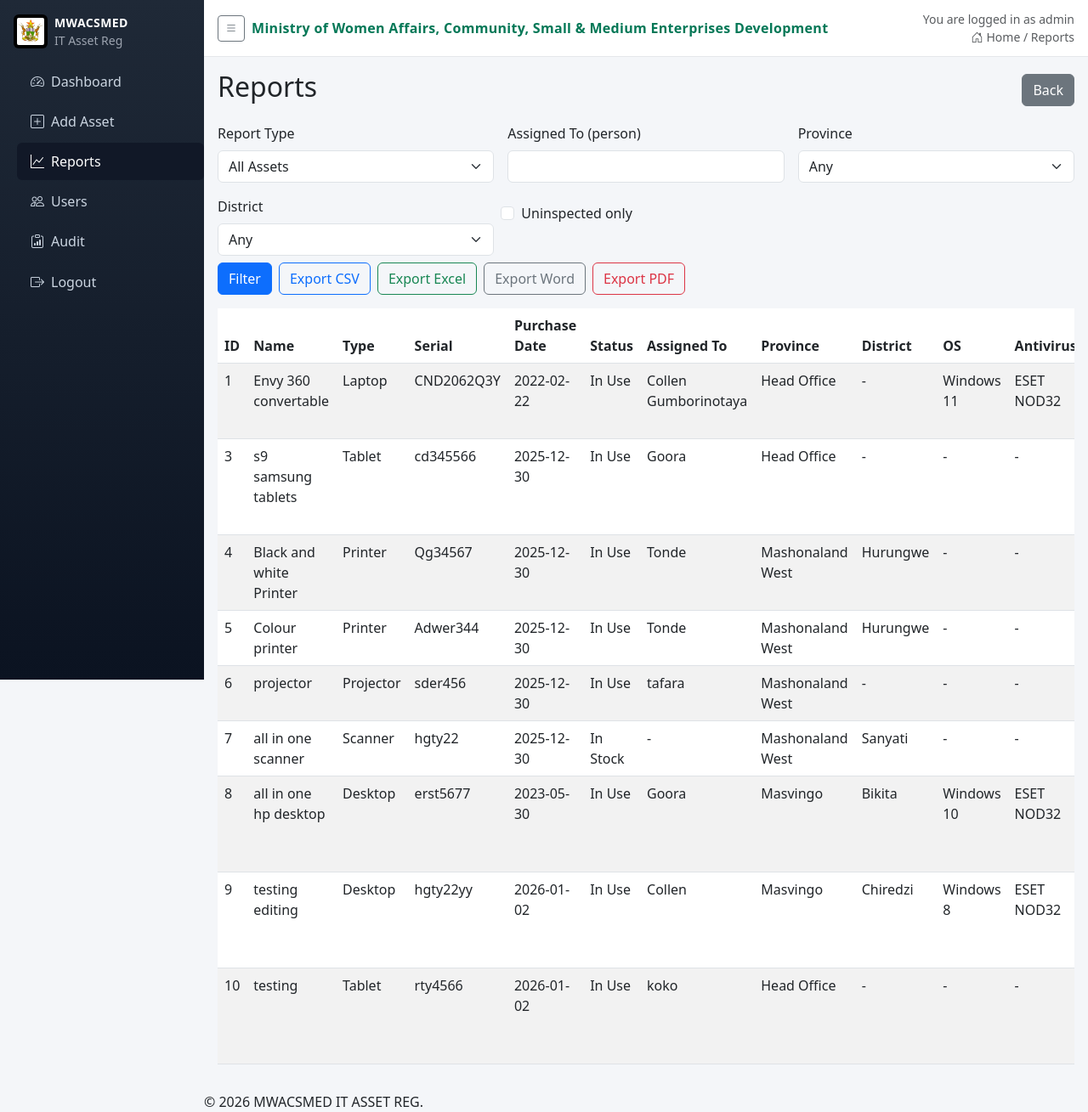
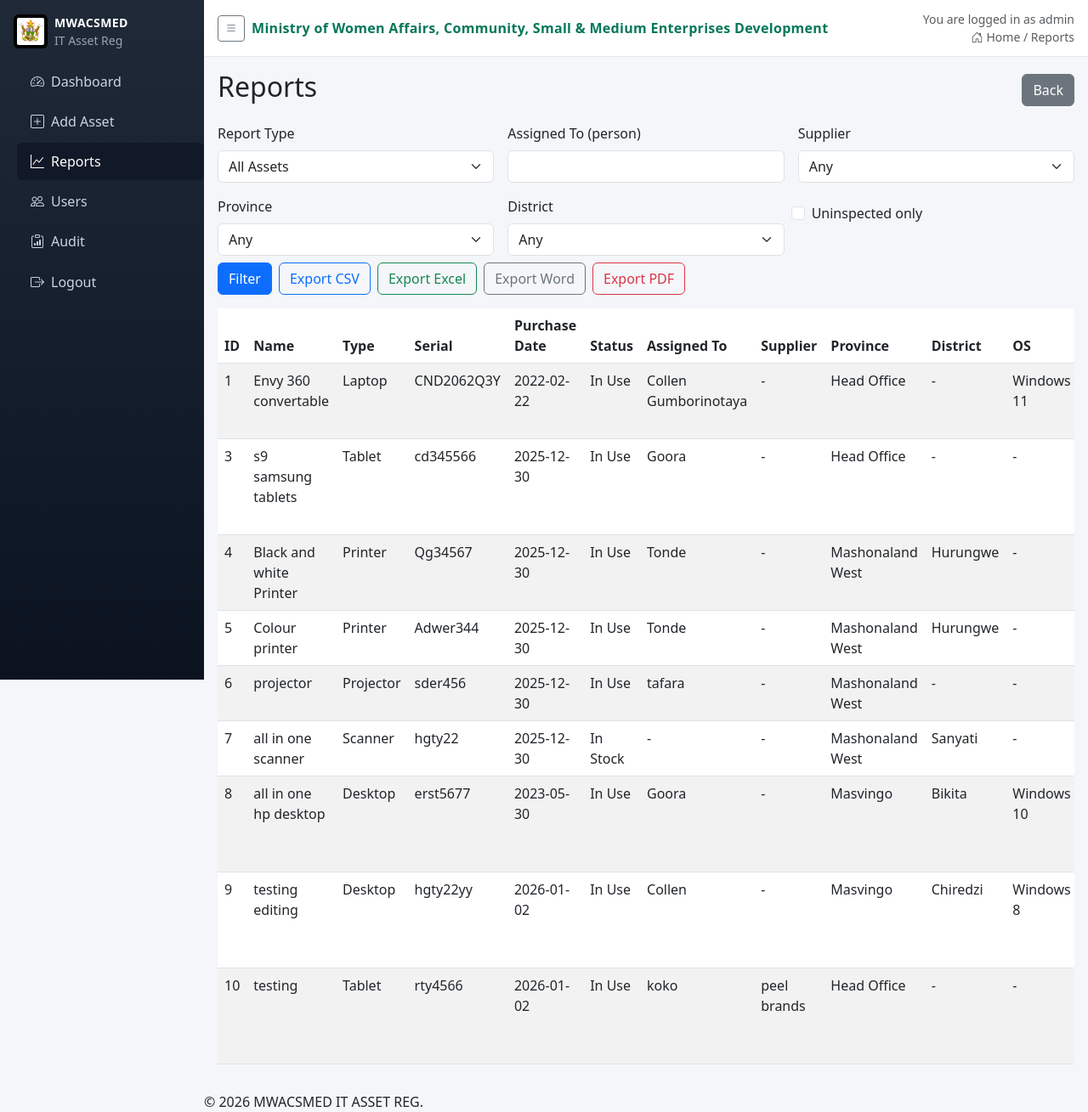
Before and after one commit to cgumborinotaya-ui/flask-inventory-system, a Flask app: page /reports in a window 1280 px wide. Shown: the whole page at 85% size. Run offline with Flask 3, Linux system fonts and the light colour scheme; a user stored in the database is signed in; data comes from the database, SQL or seed files in the repository; both versions use the stored data as it was after the commit.

Commit message:
Update system with new column and report changes

```diff
--- a/app.py
+++ b/app.py
@@ -5,6 +5,7 @@ import csv
 import io
 from werkzeug.security import generate_password_hash, check_password_hash
 from functools import wraps
+from sqlalchemy import text
 
 app = Flask(__name__)
 app.config['SQLALCHEMY_DATABASE_URI'] = 'sqlite:///inventory.db'
@@ -35,6 +36,7 @@ class Asset(db.Model):
     serial_number = db.Column(db.String(100), unique=True, nullable=False)
     purchase_date = db.Column(db.Date, nullable=True)
     assigned_to = db.Column(db.String(100), nullable=True)
+    supplier = db.Column(db.String(120), nullable=True)
     status = db.Column(db.String(50), default='In Stock')
 
     # New fields
@@ -254,6 +256,7 @@ def add_asset():
         serial_number = (request.form['serial_number'] or '').strip()
         purchase_date_str = (request.form['purchase_date'] or '').strip()
         assigned_to = (request.form['assigned_to'] or '').strip()
+        supplier = (request.form.get('supplier') or '').strip()
         status = (request.form['status'] or '').strip()
 
         antivirus_name = request.form.get('antivirus_name')
@@ -308,6 +311,7 @@ def add_asset():
                 inspection_date = None
             new_asset = Asset(name=name, type=type, serial_number=serial_number,
                               purchase_date=purchase_date, assigned_to=assigned_to, status=status,
+                              supplier=(supplier or None),
                               antivirus_name=antivirus_name, antivirus_license_date=antivirus_license_date,
                               office_name=office_name, office_license_date=office_license_date,
                               os_name=os_name, province=province, district=district,
@@ -341,6 +345,7 @@ def edit_asset(id):
         asset.serial_number = request.form['serial_number']
         purchase_date_str = request.form['purchase_date']
         asset.assigned_to = request.form['assigned_to']
+        asset.supplier = (request.form.get('supplier') or '').strip() or None
         asset.status = request.form['status']
 
         asset.antivirus_name = request.form.get('antivirus_name')
@@ -441,12 +446,15 @@ def get_report_assets(report_type):
 
     # Optional filters via query params
     name = request.args.get('assigned_to') or ''
+    supplier = request.args.get('supplier') or ''
     province = request.args.get('province') or ''
     district = request.args.get('district') or ''
     uninspected_only = request.args.get('uninspected') == 'on'
 
     if name.strip():
         q = q.filter(Asset.assigned_to == name.strip())
+    if supplier.strip():
+        q = q.filter(Asset.supplier == supplier.strip())
     if province.strip():
         q = q.filter(Asset.province == province.strip())
         if province.strip() != 'Head Office' and district.strip():
@@ -474,6 +482,7 @@ def asset_rows(assets):
             'Purchase Date': a.purchase_date.isoformat() if a.purchase_date else '',
             'Status': a.status,
             'Assigned To': a.assigned_to or '',
+            'Supplier': a.supplier or '',
             'Province': a.province or '',
             'District': a.district or '',
             'OS': a.os_name or '',
@@ -493,8 +502,18 @@ def asset_rows(assets):
 def reports():
     report_type = request.args.get('type', 'all')
     assets = get_report_assets(report_type)
+    suppliers = [
+        r[0] for r in filter_by_user_location(Asset.query)
+        .with_entities(Asset.supplier)
+        .filter(Asset.supplier.isnot(None))
+        .filter(Asset.supplier != '')
+        .distinct()
+        .order_by(Asset.supplier)
+        .all()
+        if r[0]
+    ]
     log_action('view_reports', details=report_type)
-    return render_template('reports.html', assets=assets, report_type=report_type)
+    return render_template('reports.html', assets=assets, report_type=report_type, suppliers=suppliers)
 
 @app.route('/export/<fmt>')
 @login_required
@@ -507,7 +526,7 @@ def export(fmt):
     if fmt == 'csv' or fmt == 'excel':
         si = io.StringIO()
         writer = csv.DictWriter(si, fieldnames=list(rows[0].keys()) if rows else [
-            'ID','Name','Type','Serial','Purchase Date','Status','Assigned To','Province','District','OS','Antivirus','Antivirus License','Office','Office License','EOL Date','EOL Status','Inspected','Inspection Date'
+            'ID','Name','Type','Serial','Purchase Date','Status','Assigned To','Supplier','Province','District','OS','Antivirus','Antivirus License','Office','Office License','EOL Date','EOL Status','Inspected','Inspection Date'
         ])
         writer.writeheader()
         for r in rows:
@@ -547,7 +566,7 @@ def export(fmt):
             y -= 1*cm
             c.setFont("Helvetica", 9)
             for r in rows or []:
-                line = f"{r['ID']} | {r['Name']} | {r['Type']} | {r['Serial']} | {r['Status']} | {r['Province']} | {r['District']} | EOL: {r['EOL Date']} {r['EOL Status']} | Inspected: {r['Inspected']}"
+                line = f"{r['ID']} | {r['Name']} | {r['Type']} | {r['Serial']} | {r['Status']} | {r.get('Supplier','')} | {r['Province']} | {r['District']} | EOL: {r['EOL Date']} {r['EOL Status']} | Inspected: {r['Inspected']}"
                 c.drawString(2*cm, y, line[:200])
                 y -= 0.6*cm
                 if y < 2*cm:
@@ -654,6 +673,16 @@ class PasswordResetToken(db.Model):
     token = db.Column(db.String(120), unique=True, nullable=False)
     expires_at = db.Column(db.DateTime, nullable=False)
     used = db.Column(db.Boolean, default=False, nullable=False)
+
+def ensure_schema():
+    with app.app_context():
+        db.create_all()
+        cols = [r[1] for r in db.session.execute(text("PRAGMA table_info(asset)")).fetchall()]
+        if 'supplier' not in cols:
+            db.session.execute(text("ALTER TABLE asset ADD COLUMN supplier VARCHAR(120)"))
+            db.session.commit()
+
+ensure_schema()
 
 def generate_reset_token(user_id):
     import secrets
--- a/templates/add_asset.html
+++ b/templates/add_asset.html
@@ -34,6 +34,10 @@
     <div class="mb-3">
         <label for="assigned_to" class="form-label">Assigned To</label>
         <input type="text" class="form-control" id="assigned_to" name="assigned_to">
+    </div>
+    <div class="mb-3">
+        <label for="supplier" class="form-label">Supplier</label>
+        <input type="text" class="form-control" id="supplier" name="supplier">
     </div>
     <div class="mb-3">
         <label for="status" class="form-label">Status</label>
--- a/templates/edit_asset.html
+++ b/templates/edit_asset.html
@@ -34,6 +34,10 @@
     <div class="mb-3">
         <label for="assigned_to" class="form-label">Assigned To</label>
         <input type="text" class="form-control" id="assigned_to" name="assigned_to" value="{{ asset.assigned_to or '' }}">
+    </div>
+    <div class="mb-3">
+        <label for="supplier" class="form-label">Supplier</label>
+        <input type="text" class="form-control" id="supplier" name="supplier" value="{{ asset.supplier or '' }}">
     </div>
     <div class="mb-3">
         <label for="status" class="form-label">Status</label>
--- a/templates/reports.html
+++ b/templates/reports.html
@@ -21,6 +21,15 @@
   <div class="col-md-4">
     <label for="assigned_to" class="form-label">Assigned To (person)</label>
     <input type="text" id="assigned_to" name="assigned_to" class="form-control" value="{{ request.args.get('assigned_to','') }}">
+  </div>
+  <div class="col-md-4">
+    <label for="supplier" class="form-label">Supplier</label>
+    <select id="supplier" name="supplier" class="form-select">
+      <option value="">Any</option>
+      {% for s in suppliers or [] %}
+        <option value="{{ s }}" {% if request.args.get('supplier')==s %}selected{% endif %}>{{ s }}</option>
+      {% endfor %}
+    </select>
   </div>
   <div class="col-md-4">
     <label for="province" class="form-label">Province</label>
@@ -59,10 +68,10 @@
   </div>
   <div class="col-md-9 d-flex align-items-end gap-2 mt-2">
     <button type="submit" class="btn btn-primary">Filter</button>
-    <a class="btn btn-outline-primary" href="{{ url_for('export', fmt='csv', type=report_type, assigned_to=request.args.get('assigned_to',''), province=request.args.get('province',''), district=request.args.get('district',''), uninspected=request.args.get('uninspected','')) }}">Export CSV</a>
-    <a class="btn btn-outline-success" href="{{ url_for('export', fmt='excel', type=report_type, assigned_to=request.args.get('assigned_to',''), province=request.args.get('province',''), district=request.args.get('district',''), uninspected=request.args.get('uninspected','')) }}">Export Excel</a>
-    <a class="btn btn-outline-secondary" href="{{ url_for('export', fmt='word', type=report_type, assigned_to=request.args.get('assigned_to',''), province=request.args.get('province',''), district=request.args.get('district',''), uninspected=request.args.get('uninspected','')) }}">Export Word</a>
-    <a class="btn btn-outline-danger" href="{{ url_for('export', fmt='pdf', type=report_type, assigned_to=request.args.get('assigned_to',''), province=request.args.get('province',''), district=request.args.get('district',''), uninspected=request.args.get('uninspected','')) }}">Export PDF</a>
+    <a class="btn btn-outline-primary" href="{{ url_for('export', fmt='csv', type=report_type, assigned_to=request.args.get('assigned_to',''), supplier=request.args.get('supplier',''), province=request.args.get('province',''), district=request.args.get('district',''), uninspected=request.args.get('uninspected','')) }}">Export CSV</a>
+    <a class="btn btn-outline-success" href="{{ url_for('export', fmt='excel', type=report_type, assigned_to=request.args.get('assigned_to',''), supplier=request.args.get('supplier',''), province=request.args.get('province',''), district=request.args.get('district',''), uninspected=request.args.get('uninspected','')) }}">Export Excel</a>
+    <a class="btn btn-outline-secondary" href="{{ url_for('export', fmt='word', type=report_type, assigned_to=request.args.get('assigned_to',''), supplier=request.args.get('supplier',''), province=request.args.get('province',''), district=request.args.get('district',''), uninspected=request.args.get('uninspected','')) }}">Export Word</a>
+    <a class="btn btn-outline-danger" href="{{ url_for('export', fmt='pdf', type=report_type, assigned_to=request.args.get('assigned_to',''), supplier=request.args.get('supplier',''), province=request.args.get('province',''), district=request.args.get('district',''), uninspected=request.args.get('uninspected','')) }}">Export PDF</a>
   </div>
 </form>
 
@@ -77,6 +86,7 @@
         <th>Purchase Date</th>
         <th>Status</th>
         <th>Assigned To</th>
+        <th>Supplier</th>
         <th>Province</th>
         <th>District</th>
         <th>OS</th>
@@ -98,6 +108,7 @@
         <td>{{ a.purchase_date or '-' }}</td>
         <td>{{ a.status }}</td>
         <td>{{ a.assigned_to or '-' }}</td>
+        <td>{{ a.supplier or '-' }}</td>
         <td>{{ a.province or '-' }}</td>
         <td>{{ a.district or '-' }}</td>
         <td>{{ a.os_name or '-' }}</td>
@@ -110,7 +121,7 @@
       </tr>
       {% else %}
       <tr>
-        <td colspan="16" class="text-center">No data</td>
+        <td colspan="17" class="text-center">No data</td>
       </tr>
       {% endfor %}
     </tbody>
--- a/templates/reports_print.html
+++ b/templates/reports_print.html
@@ -18,6 +18,7 @@
         <th>Purchase Date</th>
         <th>Status</th>
         <th>Assigned To</th>
+        <th>Supplier</th>
         <th>Province</th>
         <th>District</th>
         <th>OS</th>
@@ -39,6 +40,7 @@
         <td>{{ a.purchase_date or '-' }}</td>
         <td>{{ a.status }}</td>
         <td>{{ a.assigned_to or '-' }}</td>
+        <td>{{ a.supplier or '-' }}</td>
         <td>{{ a.province or '-' }}</td>
         <td>{{ a.district or '-' }}</td>
         <td>{{ a.os_name or '-' }}</td>
@@ -51,7 +53,7 @@
       </tr>
       {% else %}
       <tr>
-        <td colspan="16" class="text-center">No data</td>
+        <td colspan="17" class="text-center">No data</td>
       </tr>
       {% endfor %}
     </tbody>
--- a/templates/view_asset.html
+++ b/templates/view_asset.html
@@ -21,6 +21,7 @@
         <p><strong>Purchase Date:</strong> {{ asset.purchase_date or '-' }}</p>
         <p><strong>Status:</strong> {{ asset.status }}</p>
         <p><strong>Assigned To:</strong> {{ asset.assigned_to or '-' }}</p>
+        <p><strong>Supplier:</strong> {{ asset.supplier or '-' }}</p>
       </div>
     </div>
 
```
Also changed, not shown: instance/inventory.db.
